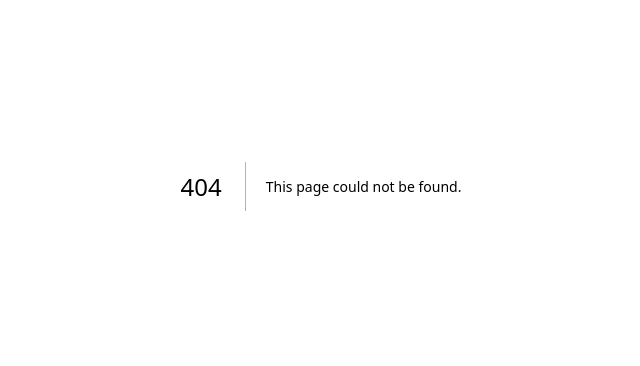
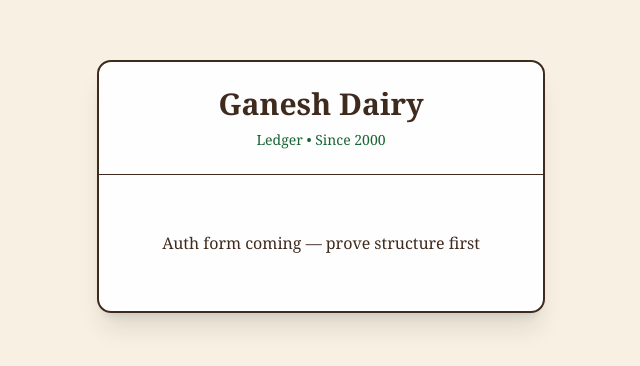
Before and after one commit to Krishna-Konda/ganesh-diary-ledger, a Next.js app: page /auth in a window 1280 px wide. Before the commit this address had no page. Shown: the part 214-580 px from the top of the page, without its empty margins (319-959 px from the left). Built offline with nearby package versions, Linux system fonts and the light colour scheme; no server answers.

Commit message:
clean structure + shadcn/ui + dairy ledger theme base again

```diff
--- a/app/(auth)/login/page.tsx
+++ b/app/auth/page.tsx
@@ -15,7 +15,7 @@ export default function AuthTest() {
           <CardTitle className="text-3xl text-[#3f2a1e]">
             Ganesh Dairy
           </CardTitle>
-          <p className="text-sm text-[#166534]">Ledger • Since 19XX</p>
+          <p className="text-sm text-[#166534]">Ledger • Since 2000</p>
         </CardHeader>
         <CardContent className="p-8">
           {/* AuthForm will go here in next step */}
```
